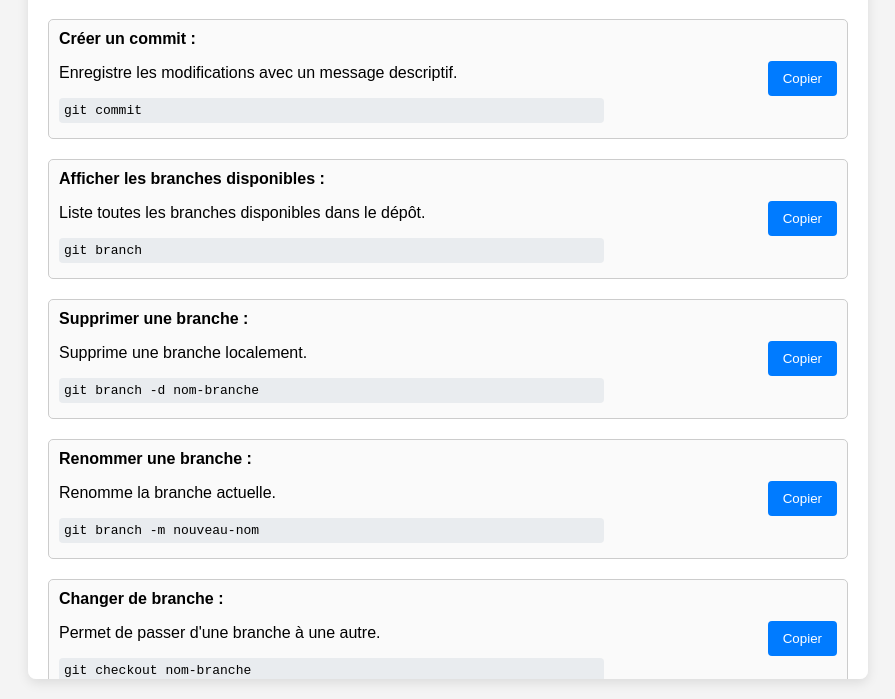
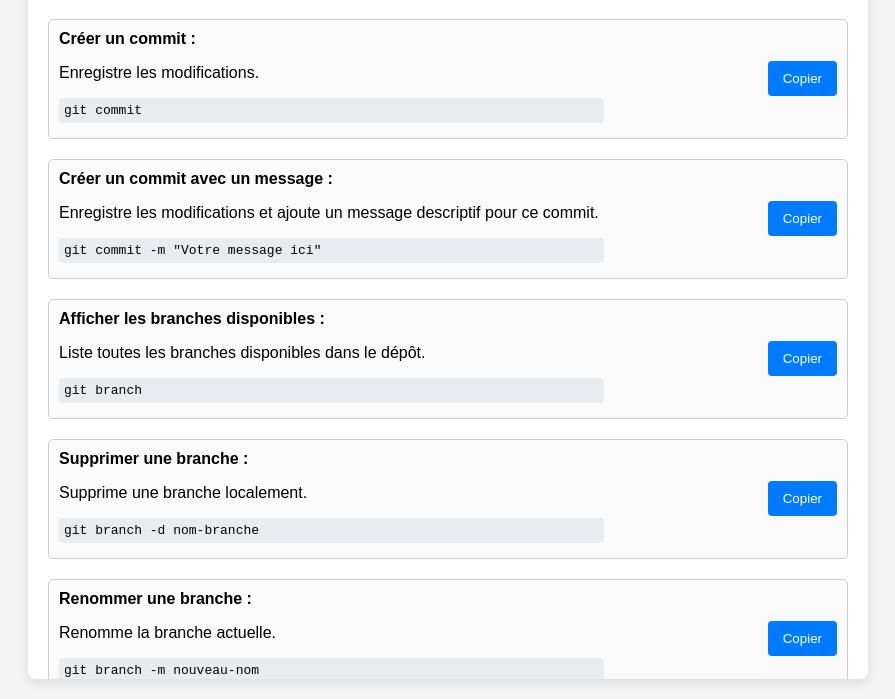
Before and after one commit to Lordknacki/NuumGitory, a plain HTML site: page index.html in a window 1280 px wide. Shown: the part 101-800 px from the top of the page, without its empty margins (192-1087 px from the left). Drawn offline with Linux system fonts and the light colour scheme.

Commit message:
Update index.html

```diff
--- a/index.html
+++ b/index.html
@@ -70,10 +70,19 @@
     <div class="command-box">
       <div class="explanation">
         <strong>Créer un commit :</strong>
-        <p>Enregistre les modifications avec un message descriptif.</p>
+        <p>Enregistre les modifications.</p>
         <code>git commit</code>
       </div>
       <button onclick="copyToClipboard('git commit')">Copier</button>
+    </div>
+
+    <div class="command-box">
+      <div class="explanation">
+        <strong>Créer un commit avec un message :</strong>
+        <p>Enregistre les modifications et ajoute un message descriptif pour ce commit.</p>
+        <code>git commit -m "Votre message ici"</code>
+      </div>
+      <button onclick="copyToClipboard('git commit -m \"Votre message ici\"')">Copier</button>
     </div>
 
     <div class="command-box">
```
